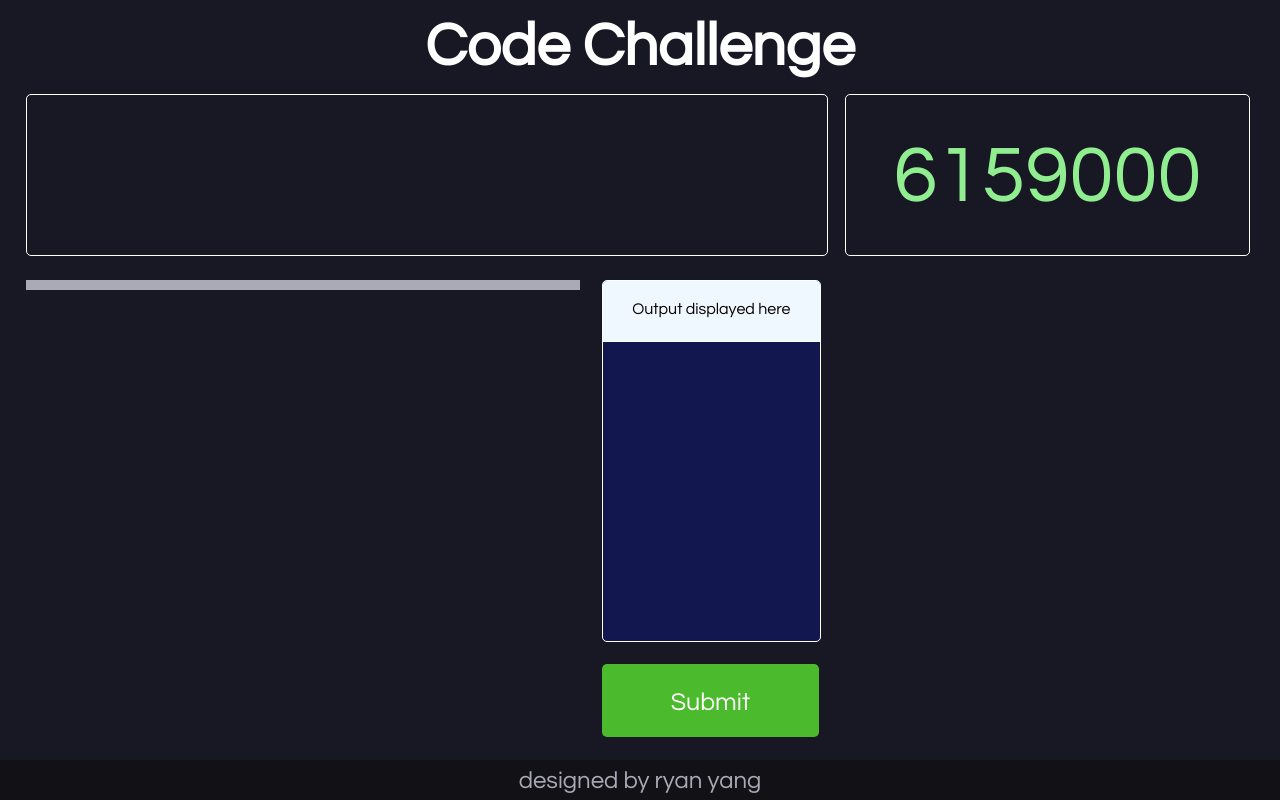
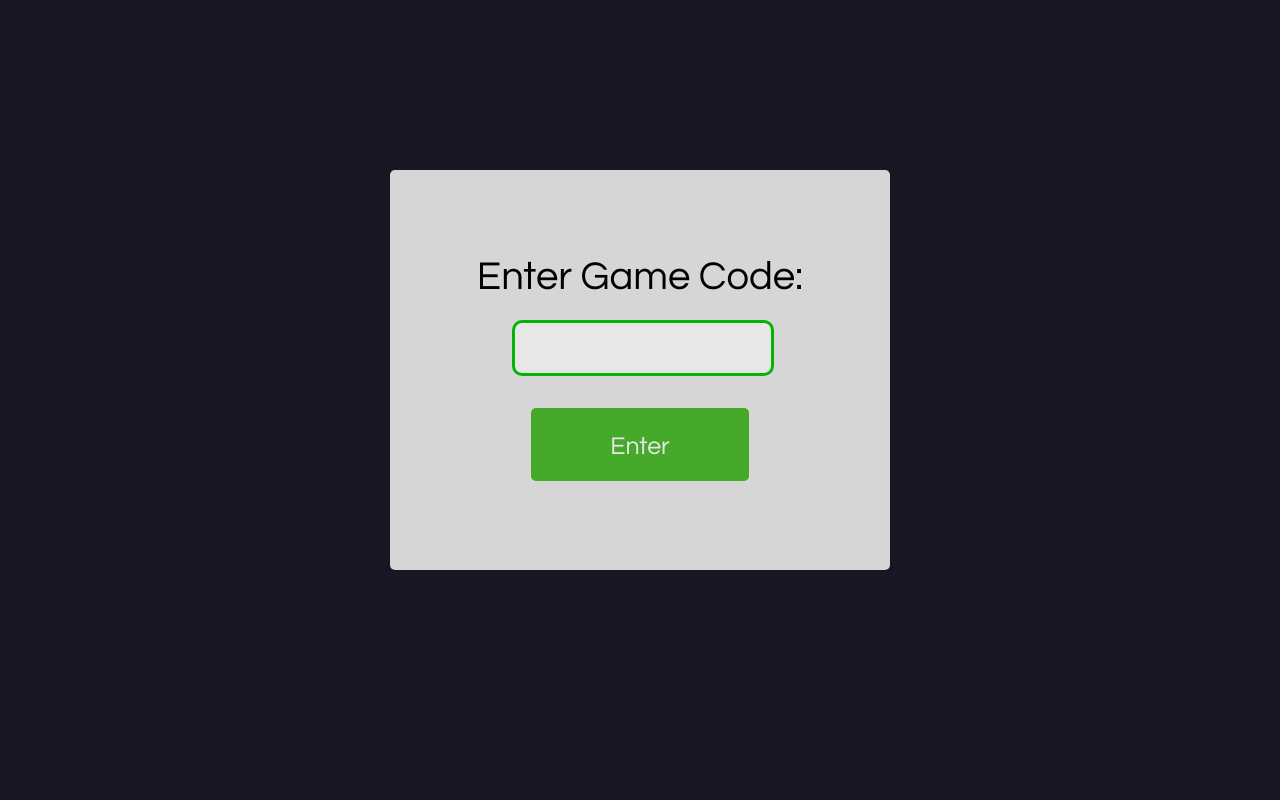
Before and after one commit to Ryabn/LAHacks2018, a plain HTML site: page docs/index.html in a window 1280 px wide. Drawn offline with Linux system fonts and the light colour scheme.

Commit message:
i'm having a strange issue where the code editor doesn't start if i use an ajax call to my server for the problem set

```diff
--- a/docs/css/style.css
+++ b/docs/css/style.css
@@ -11,6 +11,14 @@ h1{
 }
 p{
     margin: 0;
+}
+label{
+    position: fixed;
+    left: 0;
+    font-size: 40px;
+    width: 100vw;
+    top: 32vh;
+    text-align: center;
 }
 #code-editor{
     position: fixed;
@@ -43,10 +51,17 @@ p{
     border-radius: 5px;
     position: fixed;
     padding-top: 10px;
+    width: 17vw;
+    height: calc(8.5vh - 5px);
+}
+.submit1{
+    position: fixed;
+    top: 51vh;
+    left: 41.5vw;
+}
+.submit2{
     top: 83vh;
     left: 47vw;
-    height: calc(8.5vh - 5px);
-    width: 17vw;
 }
 .submit-button:hover{
     padding-top: 5px;
@@ -118,3 +133,34 @@ p{
     background-color: #111116;
 
 }
+.center-card{
+    opacity: 0.9;
+    background-color: #ededed;
+    height: 400px;
+    width: 500px;
+    position: fixed;
+    left: calc(50vw - 250px);
+    top: calc(50vh - 230px);
+    border-radius: 5px;
+}
+#game-code{
+    text-align: center;
+    position: fixed;
+    top: 40vh;
+    border-radius: 10px;
+    border: 3px solid #06c600;
+    height: 5vh;
+    left: 40vw;
+    font-size: 23px;
+    padding: 5px;
+    width: calc(20vw - 10px);
+}
+#start-screen{
+    display: block;
+    position: fixed;
+    height: 100vh;
+    width: 100vw;
+    background-color: #171823;
+    top: 0;
+    left: 0;
+}
--- a/docs/index.html
+++ b/docs/index.html
@@ -21,7 +21,7 @@
         <script src="js/script.js"></script>
     </head>
 
-    <body onload="load();">
+    <body>
         <h1> Code Challenge </h1>
         <div class="description">
             <p id="problem-description">
@@ -41,12 +41,22 @@
             </div>
         </div>
 
-        <div class="submit-button" onclick="submitCode();">
+        <div class="submit-button submit2" onclick="submitCode();">
             <p class="submit-text">Submit</p>
         </div>
 
         <div class="credits">
             designed by ryan yang
         </div>
+
+        <div id="start-screen">
+            <div class="center-card">
+                <label>Enter Game Code:</label>
+                <input id="game-code" type="text">
+                <div class="submit-button submit1" onclick="start();">
+                    <p class="submit-text">Enter</p>
+                </div>
+            </div>
+        </div>
     </body>
 </html>
--- a/docs/js/script.js
+++ b/docs/js/script.js
@@ -3,46 +3,60 @@ var codeMirror;
 var timer;
 var xhr = new XMLHttpRequest();
 var url = "http://localhost:8080/";
-var gamelink;
+var gamelink = '123123';
+//var problemSet = {};
 
-var problemSet = {};
+var problemSet = {
+    "description": "Given n of 1 or more, return the factorial of n, which is n * (n-1) * (n-2) ... 1. Compute the result recursively (without loops).",
+    "code": "function factorial(intNum){\n\treturn 100;\n}\n",
+    'test': ['factorial(1)', 'factorial(2)', 'factorial(3)', 'factorial(4)', 'factorial(5)', 'factorial(6)', 'factorial(7)', 'factorial(8)', 'factorial(12)'],
+    'solution': [1, 2, 6, 24, 120, 720, 5040, 40320, 479001600]
+}
 
 function enterGame(){
-     xhr.onload = function () {
+    gamelink = document.getElementById('game-code').value;
+    console.log(gamelink);
+    xhr.onload = function () {
         if (xhr.readyState === xhr.DONE) {
             if (xhr.status === 200) {
                 problemSet = xhr.responseText;
-
+                console.log(problemSet);
+                start();
             }
         }
     };
     xhr.open("GET", url + "?gamelink=" + gamelink, true);
     xhr.send();
 }
-
-function load(){
+function start(){
+    document.getElementById('start-screen').style.display = 'none';
+    parseProblemData();
     startTimer();
-    //parseProblemData();
 }
 function startTimer(){
-
-
+    var date = Date.now();
     timer = setInterval(function(){
-        displayTime();
+        displayTime(date);
     }, 10);
 }
-function displayTime(){
-    var date = Date.now();
-    document.getElementById('time').innerHTML = date%10000000;
-
+function displayTime(date){
+    var timeElapsed = Date.now() - date;
+    var minutes = parseInt(timeElapsed/60000);
+    timeElapsed %= 60000;
+    var seconds = parseInt(timeElapsed/1000);
+    timeElapsed %= 1000;
+    var milliseconds = parseInt(timeElapsed/10);
+    document.getElementById('time').innerHTML = (minutes < 10 ? '0' + minutes : minutes) + ":" + (seconds < 10 ? '0' + seconds : seconds) + ":" + (milliseconds < 10 ? '0' + milliseconds : milliseconds);
 }
 function parseProblemData(){
     var problemString = problemSet['description'];
     displayProblem(problemString);
     baseCode = problemSet['code'];
+
     createCodeEditor();
 }
 function createCodeEditor(){
+    console.log("works");
     codeMirror = CodeMirror(document.getElementById('code-editor'), {
         value: baseCode,
         mode:  "javascript",
```
Also changed, not shown: server/server.js (+3 -5 lines).
